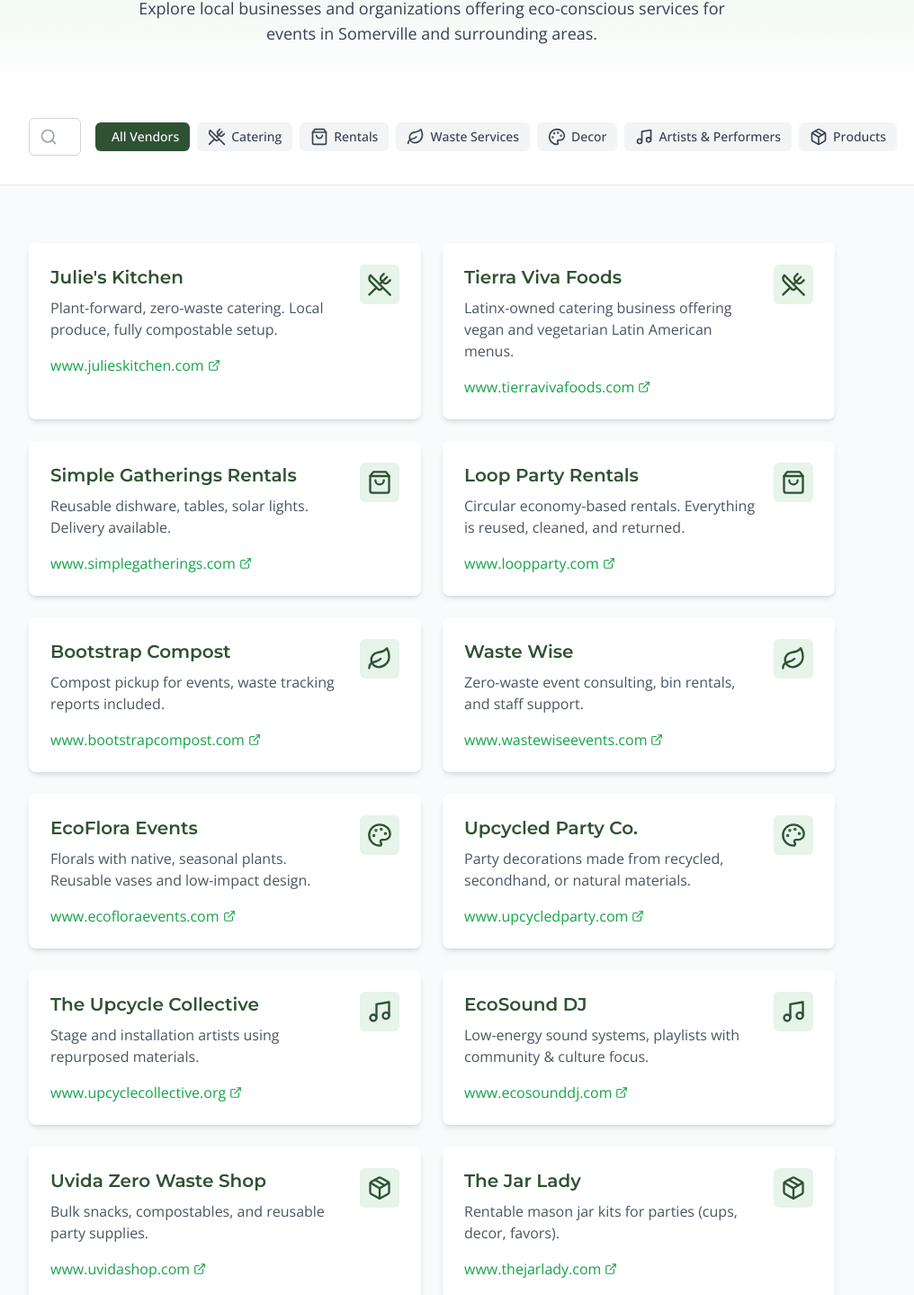
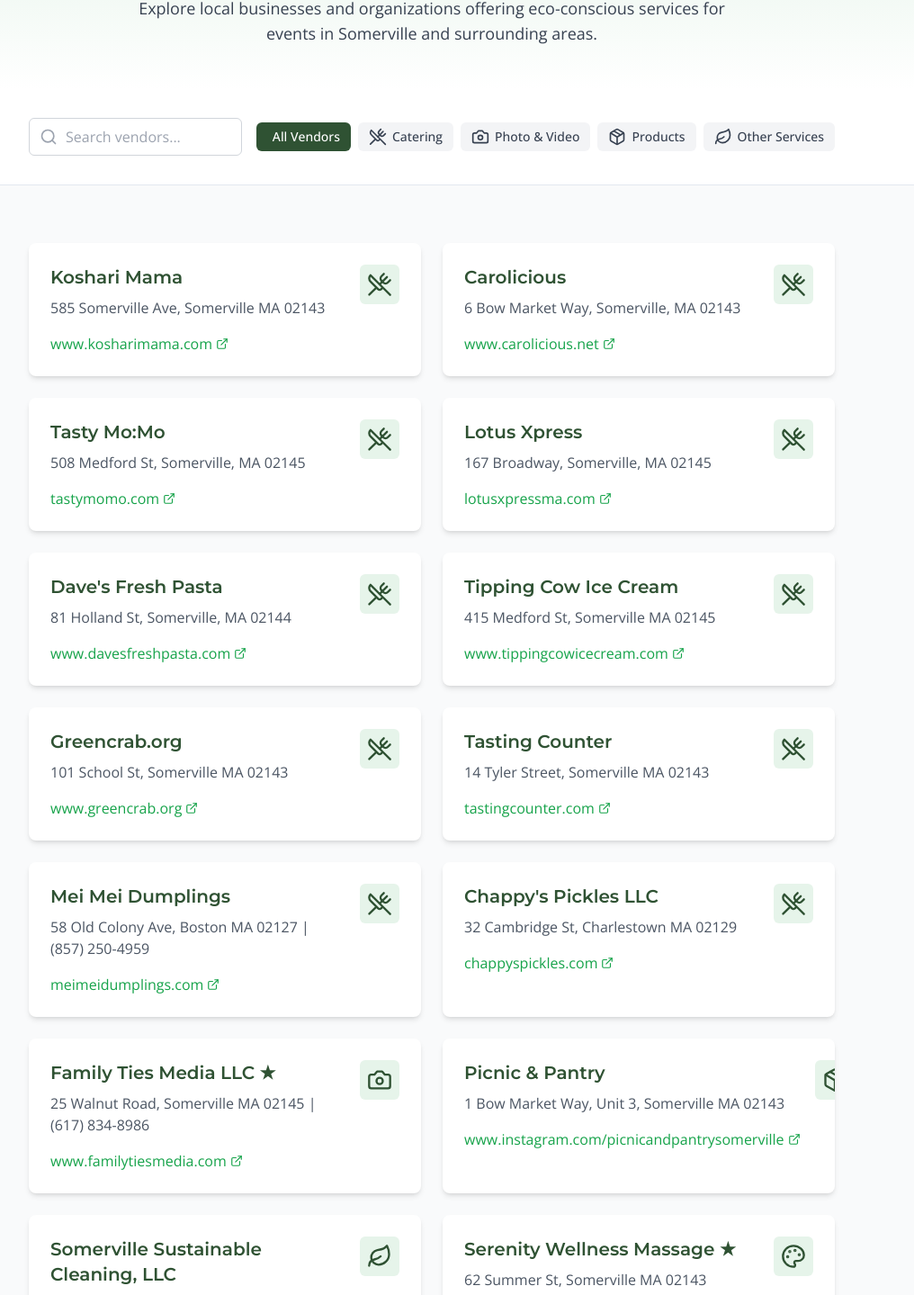
Before and after one commit to MTB-Labs/somerville-green-gatherings-guide, a React (Vite) app: page /vendors in a window 1280 px wide. Shown: the part 173-1612 px from the top of the page at 90% size, without its empty margins (160-1176 px from the left). Built offline with nearby package versions, Linux system fonts and the light colour scheme.

Commit message:
Update vendors and add filter options
Replaced existing vendor data with the provided list. Added "venues" and "photography/video" to the vendor filter options.

```diff
--- a/src/pages/VendorsPage.tsx
+++ b/src/pages/VendorsPage.tsx
@@ -1,11 +1,10 @@
-
 import React, { useEffect, useState } from 'react';
-import { Search, ExternalLink, ShoppingBag, UtensilsCrossed, Leaf, Palette, Music, Package } from 'lucide-react';
+import { Search, ExternalLink, ShoppingBag, UtensilsCrossed, Leaf, Palette, Music, Package, Camera, MapPin } from 'lucide-react';
 import Layout from '../components/Layout';
 import SectionTitle from '../components/SectionTitle';
 import BilingualText from '../components/BilingualText';
 
-type VendorCategory = 'all' | 'catering' | 'rentals' | 'waste' | 'decor' | 'artists' | 'products';
+type VendorCategory = 'all' | 'catering' | 'photo-video' | 'products' | 'other';
 
 const VendorsPage: React.FC = () => {
   const [searchTerm, setSearchTerm] = useState('');
@@ -25,126 +24,150 @@ const VendorsPage: React.FC = () => {
   }, []);
 
   const vendors = [
+    // Catering
     {
       id: 1,
-      nameEn: "Julie's Kitchen",
-      nameEs: "Julie's Kitchen",
+      nameEn: "Koshari Mama",
+      nameEs: "Koshari Mama",
       category: 'catering',
-      descriptionEn: "Plant-forward, zero-waste catering. Local produce, fully compostable setup.",
-      descriptionEs: "Catering sin desperdicio, basado en plantas. Ingredientes locales y materiales compostables.",
-      website: "www.julieskitchen.com",
+      descriptionEn: "585 Somerville Ave, Somerville MA 02143",
+      descriptionEs: "585 Somerville Ave, Somerville MA 02143",
+      website: "www.kosharimama.com",
       icon: <UtensilsCrossed size={28} />
     },
     {
       id: 2,
-      nameEn: "Tierra Viva Foods",
-      nameEs: "Tierra Viva Foods",
+      nameEn: "Carolicious",
+      nameEs: "Carolicious",
       category: 'catering',
-      descriptionEn: "Latinx-owned catering business offering vegan and vegetarian Latin American menus.",
-      descriptionEs: "Negocio de catering latino con menús veganos y vegetarianos de América Latina.",
-      website: "www.tierravivafoods.com",
+      descriptionEn: "6 Bow Market Way, Somerville, MA 02143",
+      descriptionEs: "6 Bow Market Way, Somerville, MA 02143",
+      website: "www.carolicious.net",
       icon: <UtensilsCrossed size={28} />
     },
     {
       id: 3,
-      nameEn: "Simple Gatherings Rentals",
-      nameEs: "Simple Gatherings Rentals",
-      category: 'rentals',
-      descriptionEn: "Reusable dishware, tables, solar lights. Delivery available.",
-      descriptionEs: "Alquiler de vajilla, mesas e iluminación solar. Entrega incluida.",
-      website: "www.simplegatherings.com",
-      icon: <ShoppingBag size={28} />
+      nameEn: "Tasty Mo:Mo",
+      nameEs: "Tasty Mo:Mo",
+      category: 'catering',
+      descriptionEn: "508 Medford St, Somerville, MA 02145",
+      descriptionEs: "508 Medford St, Somerville, MA 02145",
+      website: "tastymomo.com",
+      icon: <UtensilsCrossed size={28} />
     },
     {
       id: 4,
-      nameEn: "Loop Party Rentals",
-      nameEs: "Loop Party Rentals",
-      category: 'rentals',
-      descriptionEn: "Circular economy-based rentals. Everything is reused, cleaned, and returned.",
-      descriptionEs: "Alquileres basados en economía circular. Todo se reutiliza, limpia y regresa.",
-      website: "www.loopparty.com",
-      icon: <ShoppingBag size={28} />
+      nameEn: "Lotus Xpress",
+      nameEs: "Lotus Xpress",
+      category: 'catering',
+      descriptionEn: "167 Broadway, Somerville, MA 02145",
+      descriptionEs: "167 Broadway, Somerville, MA 02145",
+      website: "lotusxpressma.com",
+      icon: <UtensilsCrossed size={28} />
     },
     {
       id: 5,
-      nameEn: "Bootstrap Compost",
-      nameEs: "Bootstrap Compost",
-      category: 'waste',
-      descriptionEn: "Compost pickup for events, waste tracking reports included.",
-      descriptionEs: "Recolección de compost para eventos, con reportes de residuos.",
-      website: "www.bootstrapcompost.com",
+      nameEn: "Dave's Fresh Pasta",
+      nameEs: "Dave's Fresh Pasta",
+      category: 'catering',
+      descriptionEn: "81 Holland St, Somerville, MA 02144",
+      descriptionEs: "81 Holland St, Somerville, MA 02144",
+      website: "www.davesfreshpasta.com",
+      icon: <UtensilsCrossed size={28} />
+    },
+    {
+      id: 6,
+      nameEn: "Tipping Cow Ice Cream",
+      nameEs: "Tipping Cow Ice Cream",
+      category: 'catering',
+      descriptionEn: "415 Medford St, Somerville MA 02145",
+      descriptionEs: "415 Medford St, Somerville MA 02145",
+      website: "www.tippingcowicecream.com",
+      icon: <UtensilsCrossed size={28} />
+    },
+    {
+      id: 7,
+      nameEn: "Greencrab.org",
+      nameEs: "Greencrab.org",
+      category: 'catering',
+      descriptionEn: "101 School St, Somerville MA 02143",
+      descriptionEs: "101 School St, Somerville MA 02143",
+      website: "www.greencrab.org",
+      icon: <UtensilsCrossed size={28} />
+    },
+    {
+      id: 8,
+      nameEn: "Tasting Counter",
+      nameEs: "Tasting Counter",
+      category: 'catering',
+      descriptionEn: "14 Tyler Street, Somerville MA 02143",
+      descriptionEs: "14 Tyler Street, Somerville MA 02143",
+      website: "tastingcounter.com",
+      icon: <UtensilsCrossed size={28} />
+    },
+    {
+      id: 9,
+      nameEn: "Mei Mei Dumplings",
+      nameEs: "Mei Mei Dumplings",
+      category: 'catering',
+      descriptionEn: "58 Old Colony Ave, Boston MA 02127 | (857) 250-4959",
+      descriptionEs: "58 Old Colony Ave, Boston MA 02127 | (857) 250-4959",
+      website: "meimeidumplings.com",
+      icon: <UtensilsCrossed size={28} />
+    },
+    {
+      id: 10,
+      nameEn: "Chappy's Pickles LLC",
+      nameEs: "Chappy's Pickles LLC",
+      category: 'catering',
+      descriptionEn: "32 Cambridge St, Charlestown MA 02129",
+      descriptionEs: "32 Cambridge St, Charlestown MA 02129",
+      website: "chappyspickles.com",
+      icon: <UtensilsCrossed size={28} />
+    },
+    // Photo / Video
+    {
+      id: 11,
+      nameEn: "Family Ties Media LLC ★",
+      nameEs: "Family Ties Media LLC ★",
+      category: 'photo-video',
+      descriptionEn: "25 Walnut Road, Somerville MA 02145 | (617) 834-8986",
+      descriptionEs: "25 Walnut Road, Somerville MA 02145 | (617) 834-8986",
+      website: "www.familytiesmedia.com",
+      icon: <Camera size={28} />
+    },
+    // Products
+    {
+      id: 12,
+      nameEn: "Picnic & Pantry",
+      nameEs: "Picnic & Pantry",
+      category: 'products',
+      descriptionEn: "1 Bow Market Way, Unit 3, Somerville MA 02143",
+      descriptionEs: "1 Bow Market Way, Unit 3, Somerville MA 02143",
+      website: "www.instagram.com/picnicandpantrysomerville",
+      icon: <Package size={28} />
+    },
+    // Other vendors
+    {
+      id: 13,
+      nameEn: "Somerville Sustainable Cleaning, LLC",
+      nameEs: "Somerville Sustainable Cleaning, LLC",
+      category: 'other',
+      descriptionEn: "18 Dorrance Street, Unit #2, Boston MA 02129 | (617) 547-0450",
+      descriptionEs: "18 Dorrance Street, Unit #2, Boston MA 02129 | (617) 547-0450",
+      website: "somervillecleaning.com",
       icon: <Leaf size={28} />
     },
     {
-      id: 6,
-      nameEn: "Waste Wise",
-      nameEs: "Waste Wise",
-      category: 'waste',
-      descriptionEn: "Zero-waste event consulting, bin rentals, and staff support.",
-      descriptionEs: "Asesoría para eventos sin residuos, alquiler de botes y asistencia en sitio.",
-      website: "www.wastewiseevents.com",
-      icon: <Leaf size={28} />
-    },
-    {
-      id: 7,
-      nameEn: "EcoFlora Events",
-      nameEs: "EcoFlora Events",
-      category: 'decor',
-      descriptionEn: "Florals with native, seasonal plants. Reusable vases and low-impact design.",
-      descriptionEs: "Arreglos florales con plantas nativas y de temporada. Diseño de bajo impacto.",
-      website: "www.ecofloraevents.com",
+      id: 14,
+      nameEn: "Serenity Wellness Massage ★",
+      nameEs: "Serenity Wellness Massage ★",
+      category: 'other',
+      descriptionEn: "62 Summer St, Somerville MA 02143",
+      descriptionEs: "62 Summer St, Somerville MA 02143",
+      website: "www.serenitywellnessmassage.com",
       icon: <Palette size={28} />
-    },
-    {
-      id: 8,
-      nameEn: "Upcycled Party Co.",
-      nameEs: "Upcycled Party Co.",
-      category: 'decor',
-      descriptionEn: "Party decorations made from recycled, secondhand, or natural materials.",
-      descriptionEs: "Decoraciones hechas con materiales reciclados, reutilizados o naturales.",
-      website: "www.upcycledparty.com",
-      icon: <Palette size={28} />
-    },
-    {
-      id: 9,
-      nameEn: "The Upcycle Collective",
-      nameEs: "The Upcycle Collective",
-      category: 'artists',
-      descriptionEn: "Stage and installation artists using repurposed materials.",
-      descriptionEs: "Artistas escénicos que trabajan con materiales reutilizados.",
-      website: "www.upcyclecollective.org",
-      icon: <Music size={28} />
-    },
-    {
-      id: 10,
-      nameEn: "EcoSound DJ",
-      nameEs: "EcoSound DJ",
-      category: 'artists',
-      descriptionEn: "Low-energy sound systems, playlists with community & culture focus.",
-      descriptionEs: "Equipos de sonido de bajo consumo, música con enfoque comunitario.",
-      website: "www.ecosounddj.com",
-      icon: <Music size={28} />
-    },
-    {
-      id: 11,
-      nameEn: "Uvida Zero Waste Shop",
-      nameEs: "Uvida Zero Waste Shop",
-      category: 'products',
-      descriptionEn: "Bulk snacks, compostables, and reusable party supplies.",
-      descriptionEs: "Snacks a granel, productos compostables y utensilios reutilizables para fiestas.",
-      website: "www.uvidashop.com",
-      icon: <Package size={28} />
-    },
-    {
-      id: 12,
-      nameEn: "The Jar Lady",
-      nameEs: "The Jar Lady",
-      category: 'products',
-      descriptionEn: "Rentable mason jar kits for parties (cups, decor, favors).",
-      descriptionEs: "Kits de frascos reutilizables para fiestas (vasos, decoración, recuerdos).",
-      website: "www.thejarlady.com",
-      icon: <Package size={28} />
-    },
+    }
   ];
 
   const filteredVendors = vendors.filter(vendor => {
@@ -161,21 +184,17 @@ const VendorsPage: React.FC = () => {
   const categoryLabels = {
     all: { en: 'All Vendors', es: 'Todos los Proveedores' },
     catering: { en: 'Catering', es: 'Catering' },
-    rentals: { en: 'Rentals', es: 'Alquileres' },
-    waste: { en: 'Waste Services', es: 'Gestión de Residuos' },
-    decor: { en: 'Decor', es: 'Decoración' },
-    artists: { en: 'Artists & Performers', es: 'Artistas y Músicos' },
+    'photo-video': { en: 'Photo & Video', es: 'Foto y Video' },
     products: { en: 'Products', es: 'Productos' },
+    other: { en: 'Other Services', es: 'Otros Servicios' },
   };
 
   const getCategoryIcon = (category: VendorCategory) => {
     switch(category) {
       case 'catering': return <UtensilsCrossed size={20} />;
-      case 'rentals': return <ShoppingBag size={20} />;
-      case 'waste': return <Leaf size={20} />;
-      case 'decor': return <Palette size={20} />;
-      case 'artists': return <Music size={20} />;
+      case 'photo-video': return <Camera size={20} />;
       case 'products': return <Package size={20} />;
+      case 'other': return <Leaf size={20} />;
       default: return null;
     }
   };
```
